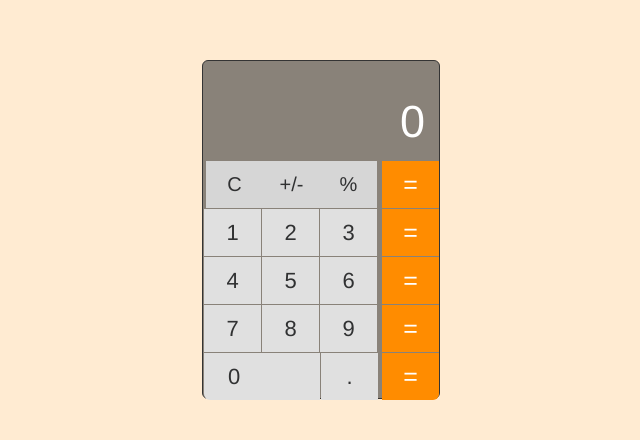
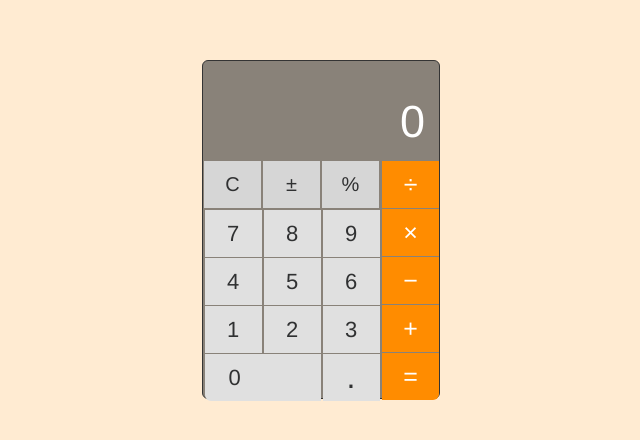
Before and after one commit to mikoloism/weekend-calculator, a React (Create React App) app: page / in a window 1280 px wide. Shown: the part 132-572 px from the top of the page, without its empty margins (118-758 px from the left). Built offline with nearby package versions, Linux system fonts and the light colour scheme.

Commit message:
use clean code, use html entity code for keys text

```diff
--- /dev/null
+++ b/src/components/wg-calc/WgKey.jsx
@@ -0,0 +1,17 @@
+const WgKey = ({
+	'data-key': dataKey,
+	type = 'num',
+	text,
+	value,
+	method = () => {},
+}) => {
+	return (
+		<button
+			className={`wg-calc__key wg-calc__key--${type}`}
+			data-key={dataKey}
+			value={value}>
+			{text}
+		</button>
+	);
+};
+export default WgKey;
--- a/src/components/wg-calc/WgPad.jsx
+++ b/src/components/wg-calc/WgPad.jsx
@@ -1,52 +1,75 @@
-/* eslint-disable no-unused-vars */
-const WgButton = ({
-	'data-key': dataKey,
-	type = 'num',
-	text,
-	value,
-	method = () => {},
-}) => {
-	return (
-		<button
-			className={`wg-calc__key wg-calc__key--${type}`}
-			data-key={dataKey}
-			value={value}>
-			{text}
-		</button>
-	);
-};
-const WgKey = WgButton;
+import WgKey from './WgKey';
 const WgPad = ({ children, store }) => {
 	const { state, setState } = store;
 	return (
-		<div class='wg-calc__pad'>
+		<div className='wg-calc__pad'>
 			<div className='wg-calc__side wg-calc__side--left'>
-				<div className='wg-calc__pad--miscs'>
-					<WgKey text='C' data-key='C' value='C' type='misc' />
-					<WgKey text='+/-' data-key='+-' value='+/-' type='misc' />
-					<WgKey text='%' data-key='%' value='%' type='misc' />
+				<div className='wg-calc__bar wg-calc__bar--miscs'>
+					<WgKey
+						text='C'
+						data-key='clear'
+						value='clear'
+						type='misc'
+					/>
+					<WgKey
+						text='&#177;'
+						data-key='plus-minus'
+						value='plus-minus'
+						type='misc'
+					/>
+					<WgKey
+						text='&#37;'
+						data-key='precent'
+						value='precent'
+						type='misc'
+					/>
 				</div>
-				<div class='wg-calc__pad--nums'>
-					<WgButton text='1' data-key='1' value={1} />
-					<WgButton text='2' data-key='2' value={2} />
-					<WgButton text='3' data-key='3' value={3} />
-					<WgButton text='4' data-key='4' value={4} />
-					<WgButton text='5' data-key='5' value={5} />
-					<WgButton text='6' data-key='6' value={6} />
-					<WgButton text='7' data-key='7' value={7} />
-					<WgButton text='8' data-key='8' value={8} />
-					<WgButton text='9' data-key='9' value={9} />
-					<WgButton text='0' data-key='0' value={0} />
-					<WgButton text='.' data-key='.' value={'.'} />
+				<div className='wg-calc__bar wg-calc__bar--nums'>
+					<WgKey text='7' data-key='7' value={7} />
+					<WgKey text='8' data-key='8' value={8} />
+					<WgKey text='9' data-key='9' value={9} />
+					<WgKey text='4' data-key='4' value={4} />
+					<WgKey text='5' data-key='5' value={5} />
+					<WgKey text='6' data-key='6' value={6} />
+					<WgKey text='1' data-key='1' value={1} />
+					<WgKey text='2' data-key='2' value={2} />
+					<WgKey text='3' data-key='3' value={3} />
+					<WgKey text='0' data-key='0' value={0} />
+					<WgKey text='.' data-key='point' value={'point'} />
 				</div>
 			</div>
 			<div className='wg-calc__side wg-calc__side--right'>
 				<div className='wg-calc__pad--funcs'>
-					<WgKey type='func' text='=' data-key='=' value='=' />
-					<WgKey type='func' text='=' data-key='=' value='=' />
-					<WgKey type='func' text='=' data-key='=' value='=' />
-					<WgKey type='func' text='=' data-key='=' value='=' />
-					<WgKey type='func' text='=' data-key='equal' value='=' />
+					<WgKey
+						type='func'
+						text='&#247;'
+						data-key='divide'
+						value='divide'
+					/>
+					<WgKey
+						type='func'
+						text='&#215;'
+						data-key='times'
+						value='times'
+					/>
+					<WgKey
+						type='func'
+						text='&#8722;'
+						data-key='minus'
+						value='minus'
+					/>
+					<WgKey
+						type='func'
+						text='&#43;'
+						data-key='plus'
+						value='plus'
+					/>
+					<WgKey
+						type='func'
+						text='&#61;'
+						data-key='equal'
+						value='equal'
+					/>
 				</div>
 			</div>
 		</div>
```
